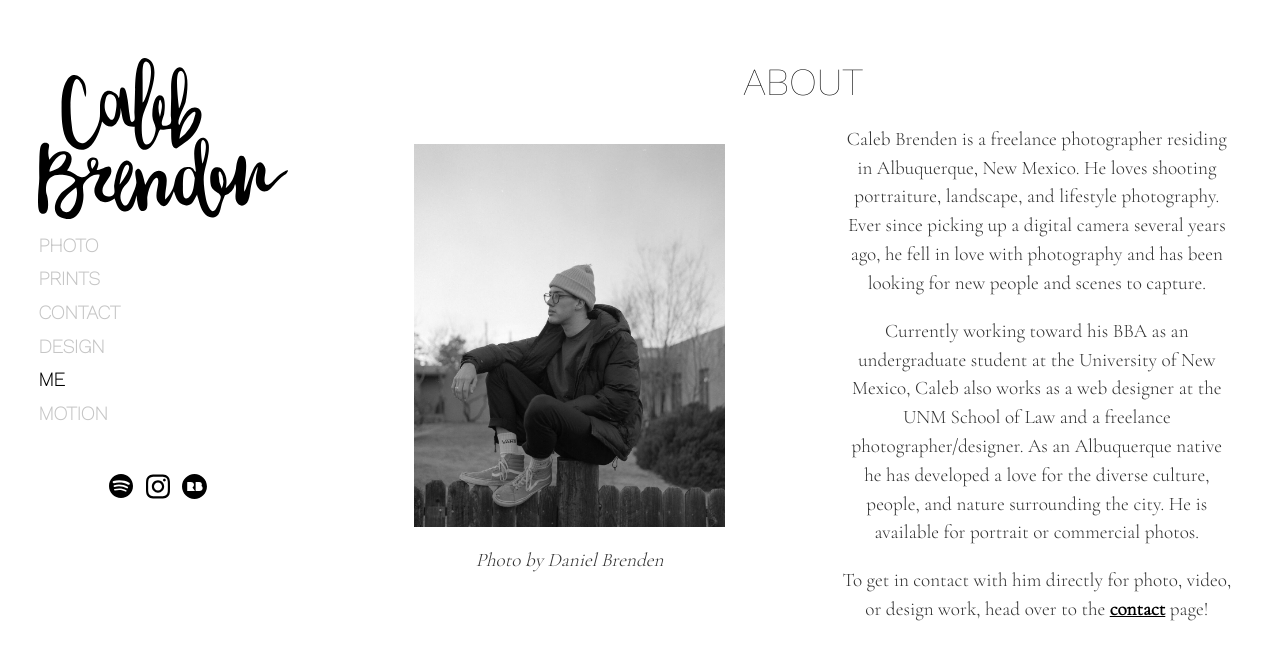
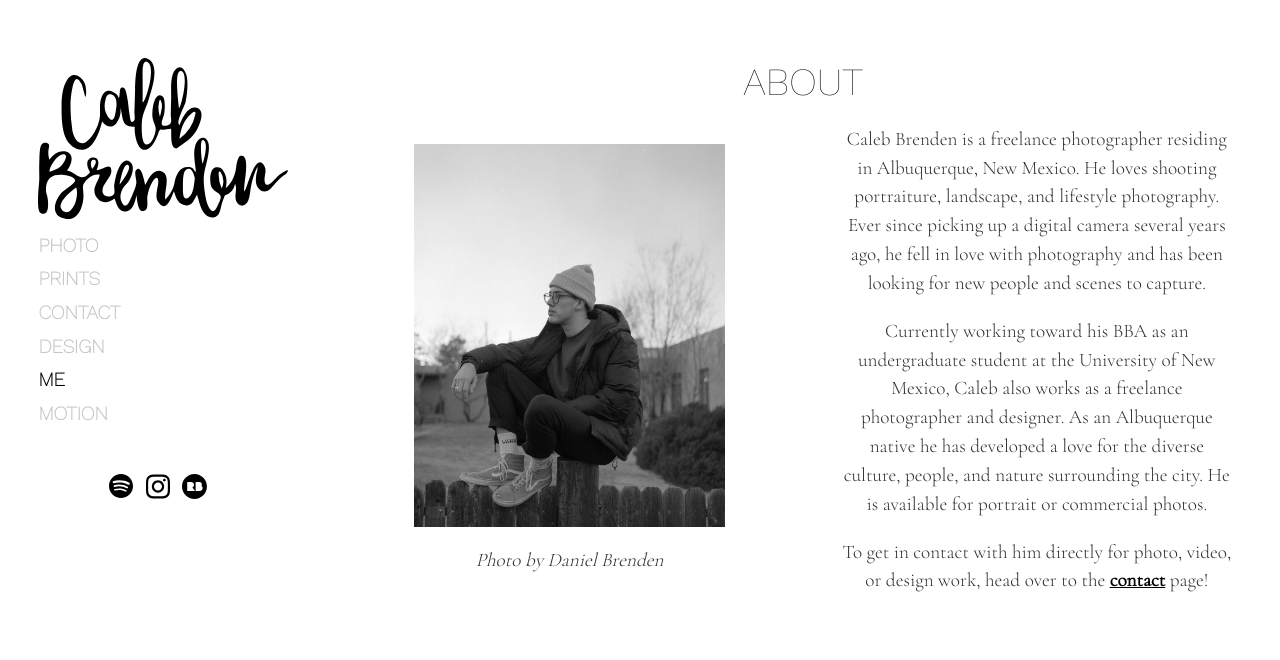
Before and after one commit to calebbrenden/my-site, a Jekyll site: the page built from me.md, in a window 1280 px wide. Shown: the top 660 px of the page. Built offline with Jekyll 4.4.1, drawn with Linux system fonts in a browser that asks for light colours.

Commit message:
moved loader back, edited about page

```diff
--- a/_layouts/video.html
+++ b/_layouts/video.html
@@ -5,12 +5,6 @@
 
   <body class="{{ page.layout }}{% if page.url == '/' %} home{% endif %}">
 
-
-
-
-    {% include sidebar.html %}
-
-    <main class="media-wrap">
       <div id="overlay">
         <div id="progstat"></div>
         <div id="progress"></div>
@@ -18,6 +12,12 @@
 
      <script src="/js/loader.js"></script>
 
+
+    {% include sidebar.html %}
+
+    <main class="media-wrap">
+
+
     {{ content }}
 	</main>
 
--- a/me.md
+++ b/me.md
@@ -23,7 +23,7 @@
 
 <div id="right-div">
 <p>Caleb Brenden is a freelance photographer residing in Albuquerque, New Mexico. He loves shooting portraiture, landscape, and lifestyle photography. Ever since picking up a digital camera several years ago, he fell in love with photography and has been looking for new people and scenes to capture.</p>
-<p>Currently working toward his BBA as an undergraduate student at the University of New Mexico, Caleb also works as a web designer at the UNM School of Law and a freelance photographer/designer. As an Albuquerque native he has developed a love for the diverse culture, people, and nature surrounding the city. He is available for portrait or commercial photos.</p>
+<p>Currently working toward his BBA as an undergraduate student at the University of New Mexico, Caleb also works as a freelance photographer and designer. As an Albuquerque native he has developed a love for the diverse culture, people, and nature surrounding the city. He is available for portrait or commercial photos.</p>
 <p>To get in contact with him directly for photo, video, or design work, head over to the <a href="{{site.baseurl}}/contact.html" alt="Contact Page">contact</a> page!</p>
 </div>
 </div>
```
Also changed, not shown: _layouts/default.html (+6 -4 lines), _layouts/home.html (+6 -6 lines).
